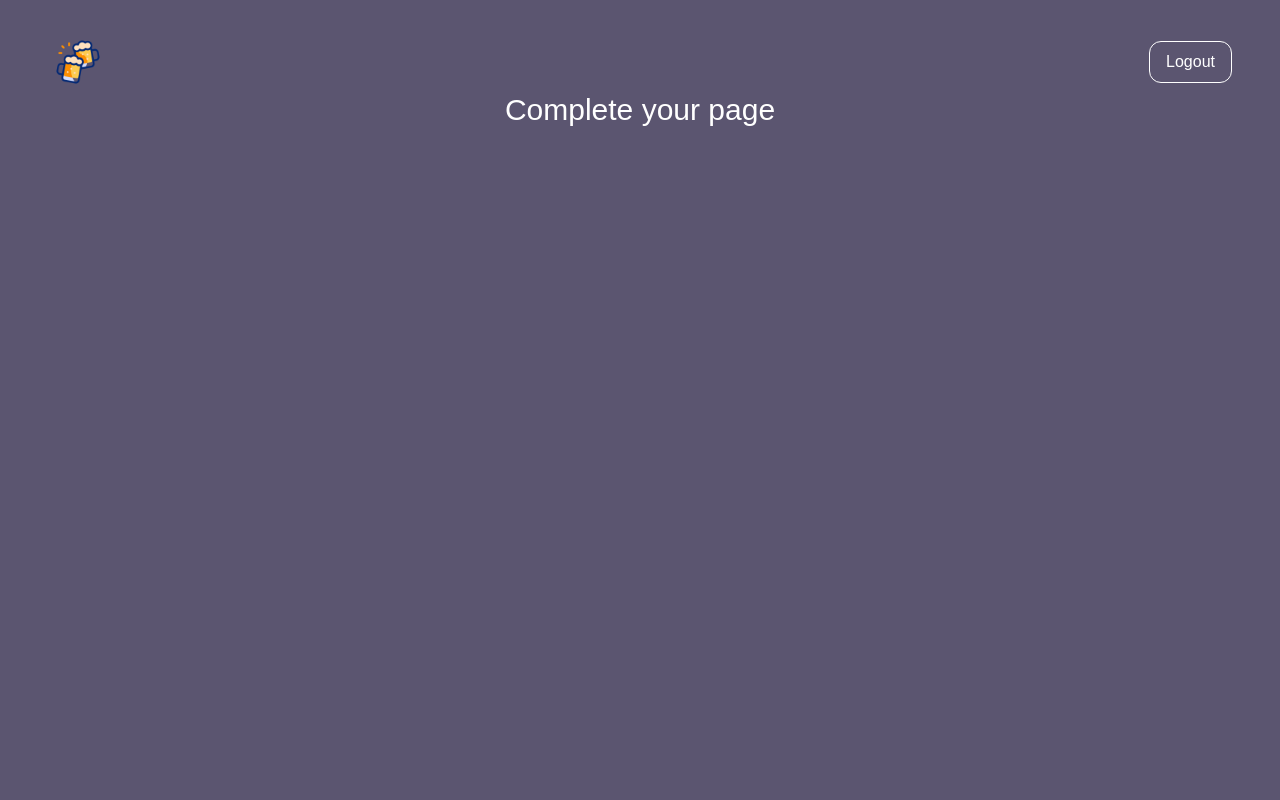
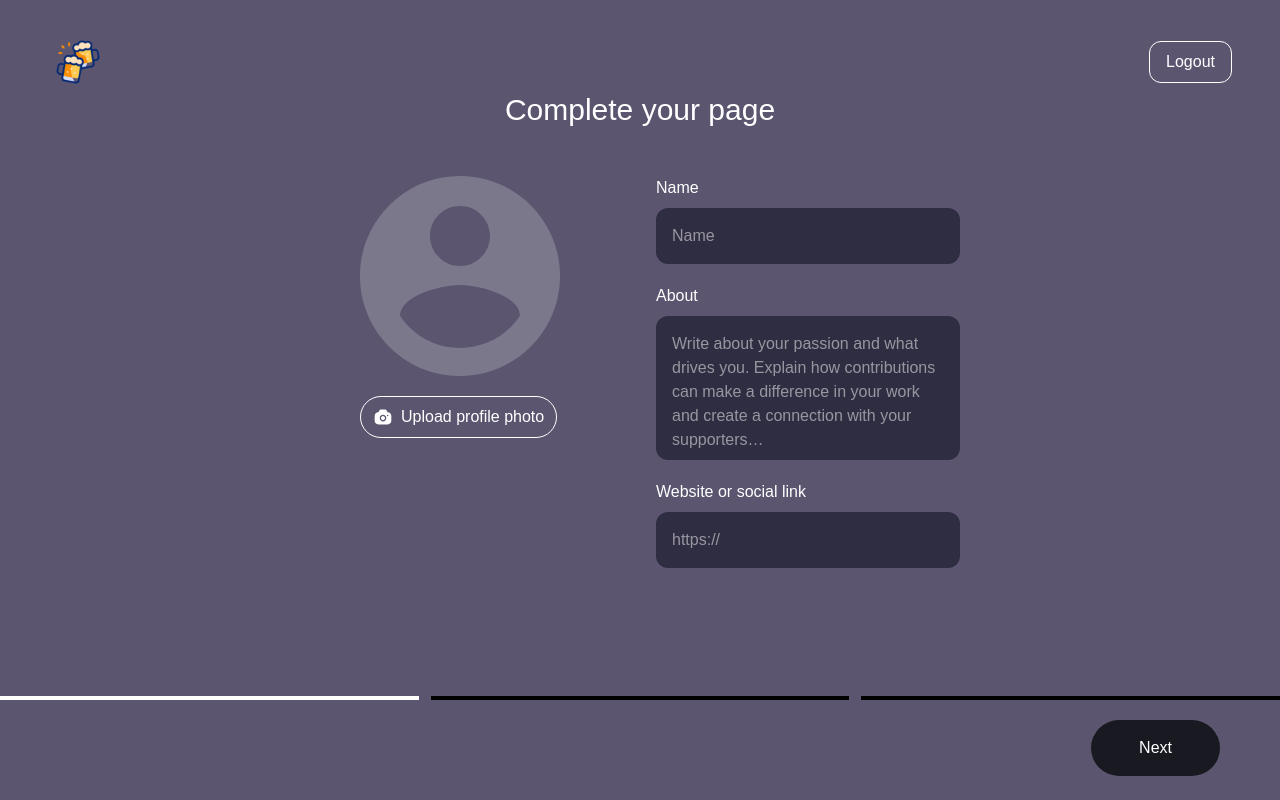
Before and after one commit to Ankryptic/buymeabeer, a Next.js app: page /complete-your-page in a window 1280 px wide. Built offline with nearby package versions, Linux system fonts and the light colour scheme; a web font is replaced by a local one.

Commit message:
Add compelte-your-page-1

```diff
--- a/app/complete-your-page/page.js
+++ b/app/complete-your-page/page.js
@@ -23,11 +23,60 @@ const CompleteYourPage = () => {
         <div className="main text-white w-full">
             <div className="section-1 w-1/2 m-auto">
                 <div className="text-center text-3xl">Complete your page</div>
-                <div>
 
+                <div className="container mt-12 flex gap-24 pl-10">
+                    <div className="space-y-5">
+                        <div className="img-cont rounded-full w-50 h-50">
+                            <Image
+                                className="object-contain invert"
+                                src={"/profile.svg"}
+                                width={1000}
+                                height={1000}
+                                alt="profile"
+                            />
+                        </div>
+                        <div className="upload-btn w-fit">
+                            <label htmlFor="img-upload" className="flex items-center gap-2 border border-white rounded-full px-3 py-2">
+                                <Image
+                                    src={"/camera.svg"}
+                                    width={20}
+                                    height={20}
+                                    alt="camera"
+                                />
+                                <span>Upload profile photo</span>
+                            </label>
+                            <input type="file" id="img-upload" style={{ display: "none" }}/>
+                        </div>
+                    </div>
+
+                    <div className="w-100 space-y-5">
+                        <div className="flex flex-col gap-2">
+                            <label htmlFor="name">Name</label>
+                            <input type="text" placeholder="Name" id="name" className="bg-[#2f2d41] focus:bg-[#3b354f] text-white w-full rounded-xl px-4 py-4"/>
+                        </div>
+                        <div className="flex flex-col gap-2">
+                            <label htmlFor="about">About</label>
+                            <textarea name="About" id="about" placeholder="Write about your passion and what drives you. Explain how contributions can make a difference in your work and create a connection with your supporters…" className="h-36 resize-none bg-[#2f2d41] focus:bg-[#3b354f] text-white w-full rounded-xl px-4 py-4" cols={40}/>
+                        </div>
+                        <div className="flex flex-col gap-2">
+                            <label htmlFor="social">Website or social link</label>
+                            <input type="text" placeholder="https://" id="social" className="bg-[#2f2d41] focus:bg-[#3b354f] text-white w-full rounded-xl px-4 py-4"/>
+                        </div>
+                    </div>
+                </div>
+
+            </div>
+
+            <div className="section-2 absolute bottom-0 h-26 w-full ">
+                <div className="bar w-full flex gap-3">
+                    <div className="bar-1 h-1 w-full bg-white"></div>
+                    <div className="bar-1 h-1 w-full bg-black"></div>
+                    <div className="bar-1 h-1 w-full bg-black"></div>
+                </div>
+                <div className="w-full flex items-center justify-end my-5 pr-15">
+                    <button className="text-center cursor-pointer bg-[#181921] hover:bg-[#0d0d12] py-4 px-12 rounded-full">Next</button>
                 </div>
             </div>
-
         </div>
     </>
 }
```
Also changed, not shown: public/camera.svg (added), public/profile.svg (added).
